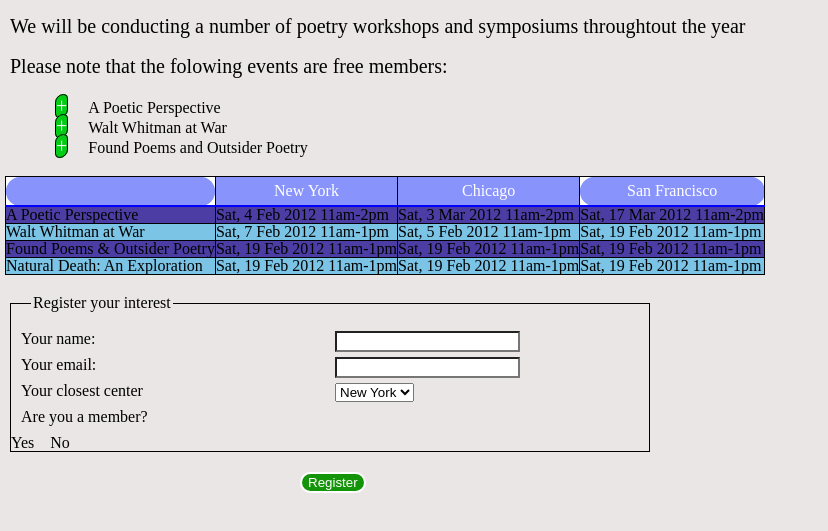
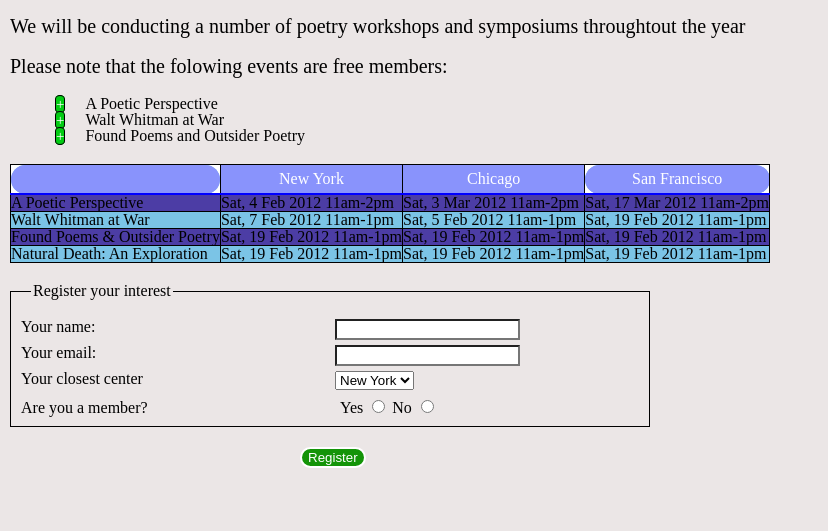
Before and after one commit to Lngvs/0, a plain HTML site: page index.html in a window 1280 px wide. Shown: the part 59-590 px from the top of the page, without its empty margins (0-828 px from the left). Drawn offline with Linux system fonts and the light colour scheme.

Commit message:
Add files via upload

```diff
--- a/index.html
+++ b/index.html
@@ -68,10 +68,8 @@
             <option value="Chicago">Chicago</option>
             </select>
             </div>
-
             <div>
-            <label>Are you a member? </label>
-            </div>
+            <span>Are you a member?</span>
             <span>
              <label for="member">Yes</label>
                 <input type="radio" id="member" name="are you a member" value="Yes">
@@ -80,6 +78,7 @@
                 <label for="member">No</label>
                 <input type="radio" id="member" name="are you a member" value="No">
             </span>
+            </div>
         </fieldset>
       </form>
 
--- a/styles.sass
+++ b/styles.sass
@@ -33,7 +33,7 @@ table
     border-spacing: 0
 
 input
-    -webkit-appearance: none
+    -webkit-appearance: radio
     border-radius: 0
 // Mano kodas
 
@@ -58,15 +58,15 @@ li span
     background-color: rgb(2, 204, 19)
     color: rgb(255, 255, 255)
     border: solid 1px rgb(0, 0, 0)
-    border-radius: 30px 15px
-    font-size: 20px
+    border-radius:  60% / 30%
+    font-size: 15px
     margin: 0 20px
 
 table,tr,th,td
     border: 1px solid black
 table
     background-color: rgb(255, 255, 255)
-    margin: 20px 5px
+    margin: 20px 10px
 
     th
         background-color: rgb(137, 147, 252)
@@ -91,8 +91,6 @@ fieldset
         margin-left: 10px
         margin-bottom: 10px
         position: relative
-        &:last-child
-            max-width: 50%
 
         select
             position: absolute
@@ -100,15 +98,15 @@ fieldset
             top: 0
             left: 0
 
-        input
+        input[type='text']
             position: absolute
             top: 0
             left: 0
             margin-left: 50%
         span
-            input[type="radio"]
-            -webkit-appearance: radio
-            display: inline-block
+            &:nth-child(2)
+                margin: 0px 0 20px 30%
+
 
 input[type='submit']
     margin-left: 300px
```
Also changed, not shown: styles.css, 1 other file.
